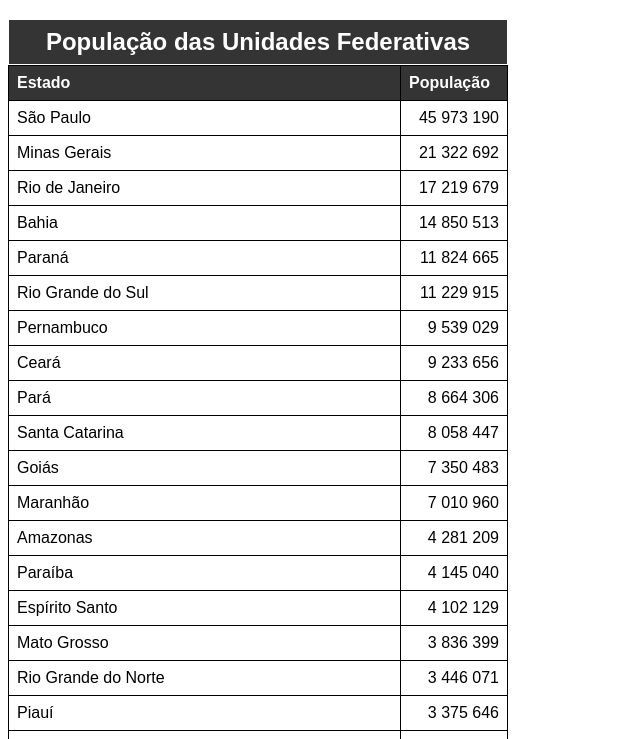
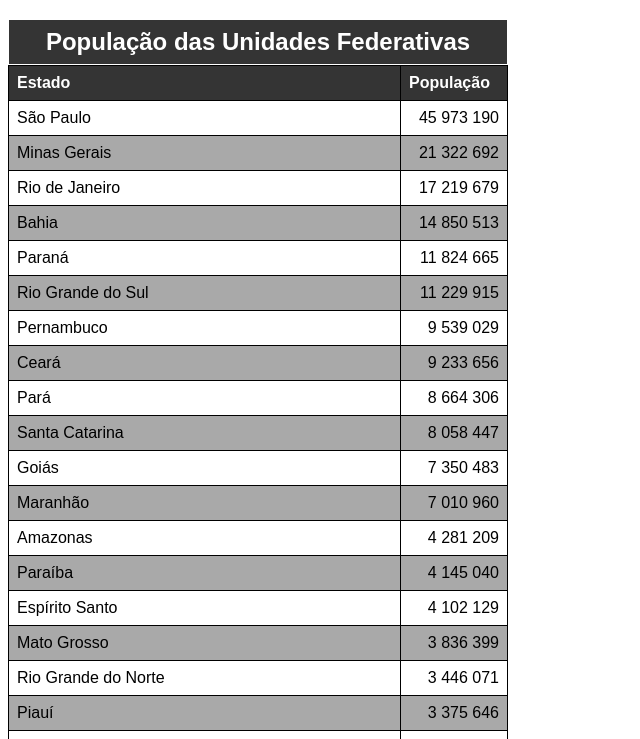
Before and after one commit to levibezerra/Estudos-de-HTML-e-CSS, a plain HTML site: page html-css/exercicios/ex023 - tabelas-em-html/tabela-002.html in a window 1280 px wide. Shown: the part 61-800 px from the top of the page, without its empty margins (0-640 px from the left). Drawn offline with Linux system fonts and the light colour scheme.

Commit message:
Aplicando efeito zebrado na tabela

```diff
--- a/html-css/exercicios/ex023 - tabelas-em-html/tabela-002.html
+++ b/html-css/exercicios/ex023 - tabelas-em-html/tabela-002.html
@@ -32,6 +32,10 @@
         thead, tfoot {
             background-color: rgba(0, 0, 0, 0.795);
             color: white;
+        }
+
+        tbody > tr:nth-child(2n) {
+            background-color: darkgray;
         }
 
         .num {
```
